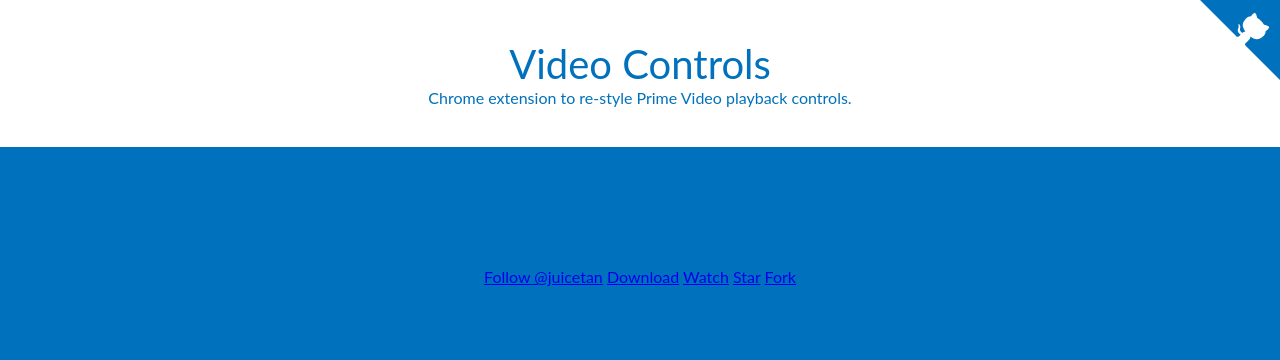
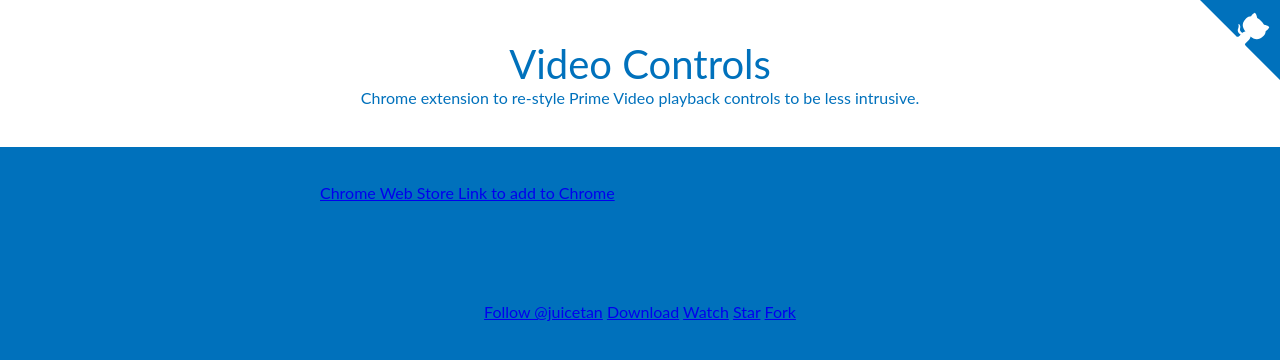
Before and after one commit to Juicetan/videoUIControls, a browser extension: page index.html in a window 1280 px wide. Drawn offline with Linux system fonts and the light colour scheme.

Commit message:
Bump version;

```diff
--- a/index.html
+++ b/index.html
@@ -115,11 +115,12 @@
     <div class="header">
       <div class="title">Video Controls</div>
       <div class="sub-title">
-        Chrome extension to re-style Prime Video playback controls.
+        Chrome extension to re-style Prime Video playback controls to be less intrusive.
       </div>
     </div>
     <div class="desc">
       <p>
+        <a href="https://chrome.google.com/webstore/detail/video-controls/jabennopofjkkeodfgcmpmdcibkjlcol?hl=en">Chrome Web Store Link to add to Chrome</a>
       </p>
       <p>
       </p>
--- a/package.json
+++ b/package.json
@@ -1,6 +1,6 @@
 {
   "name": "videouicontrols",
-  "version": "1.0.0",
+  "version": "1.0.1",
   "description": "",
   "main": "index.js",
   "scripts": {
```
Also changed, not shown: manifest.json, 1 other file.
